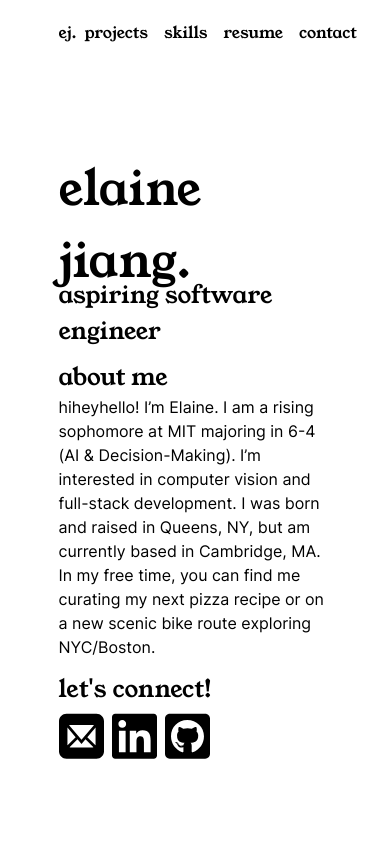
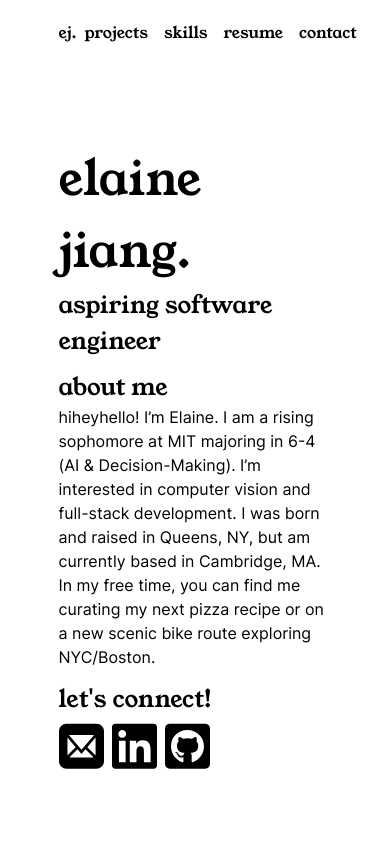
Before and after one commit to elainejiangg/elainejiang, a React (Create React App) app: page / in a window 390 px wide. Shown: the top 844 px of the page. Built offline with nearby package versions, Linux system fonts and the light colour scheme.

Commit message:
updated for custom domain

```diff
--- a/package.json
+++ b/package.json
@@ -2,7 +2,7 @@
   "name": "elainejiangg-website",
   "version": "0.1.0",
   "private": true,
-  "homepage": "http://elainejiangg.github.io/elainejiang",
+  "homepage": "http://elainejiang.com",
   "dependencies": {
     "@testing-library/jest-dom": "^5.17.0",
     "@testing-library/react": "^13.4.0",
--- a/src/components/About.css
+++ b/src/components/About.css
@@ -45,7 +45,7 @@ p {
   padding-top: 0px;
 }
 
-/* max-width is for desk-top first design*/
+/* for viewing screens of <= 640 px*/
 @media (max-width: 640px) {
   h1 {
     font-size: 48px;
@@ -57,3 +57,9 @@ p {
     font-size: 16px;
   }
 }
+
+@media (max-height: 640px) {
+  .icons-container {
+    height: 50px;
+  }
+}
--- a/src/components/About.js
+++ b/src/components/About.js
@@ -10,7 +10,7 @@ const About = () => {
     <div id="home" className="about-container">
       <div className="title-container">
         <h1>elaine jiang.</h1>
-        <h2 className="pt-16">aspiring software engineer</h2>
+        <h2 className="sm:pt-16">aspiring software engineer</h2>
       </div>
 
       <h2>about me</h2>
```
